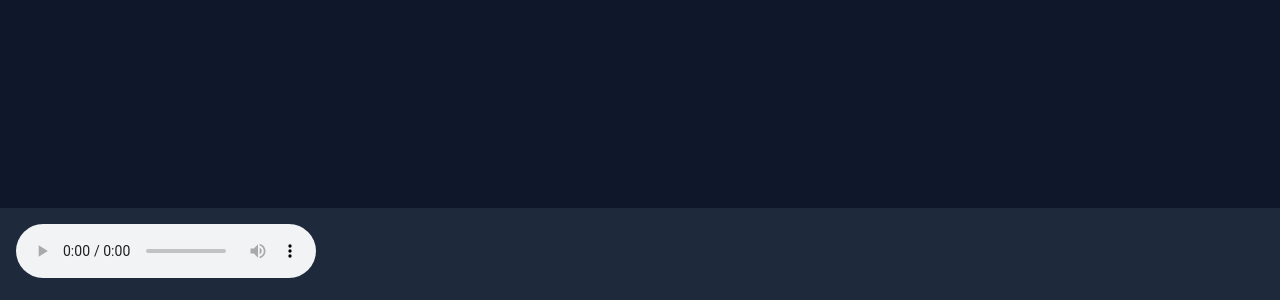
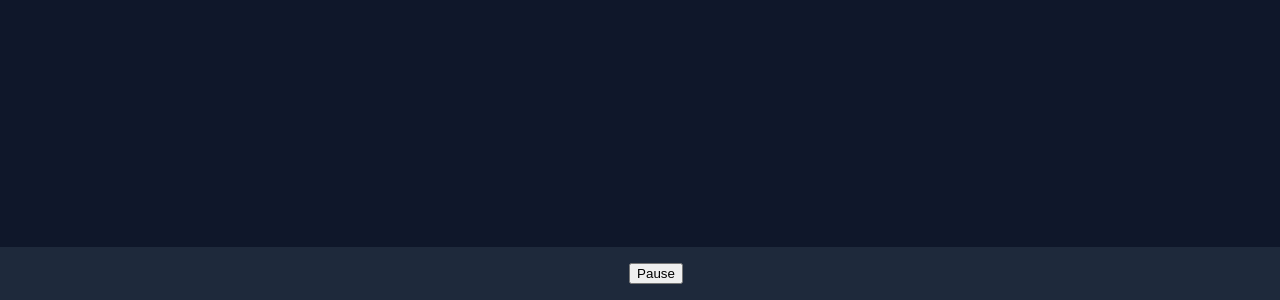
Before and after one commit to JanotLeLapin/zelda, a Svelte app in the folder web/: page / in a window 1280 px wide. Shown: the part 500-800 px from the top of the page. Built offline with nearby package versions, Linux system fonts and the light colour scheme.

Commit message:
remove controls

```diff
--- a/web/src/App.svelte
+++ b/web/src/App.svelte
@@ -5,6 +5,8 @@
 
   import Albums from "./lib/Albums.svelte"
   import Tracks from "./lib/Tracks.svelte"
+
+  let paused = false;
 </script>
 
 <Router>
@@ -12,8 +14,14 @@
   <Route path="/albums/:id" component={Tracks} />
 </Router>
 
-<footer class="player">
-  <audio autoplay controls src={$audio}></audio>
+<footer class="container">
+  <div class="player">
+    <audio
+      src={$audio}
+      bind:paused={paused}
+    />
+    <button on:click={() => paused = !paused}>Pause</button>
+    </div>
 </footer>
 
 <style>
@@ -24,4 +32,9 @@ footer {
   background-color: var(--bg-2);
   padding: 1rem;
 }
+
+.player {
+  display: flex;
+  justify-content: center;
+}
 </style>
```
